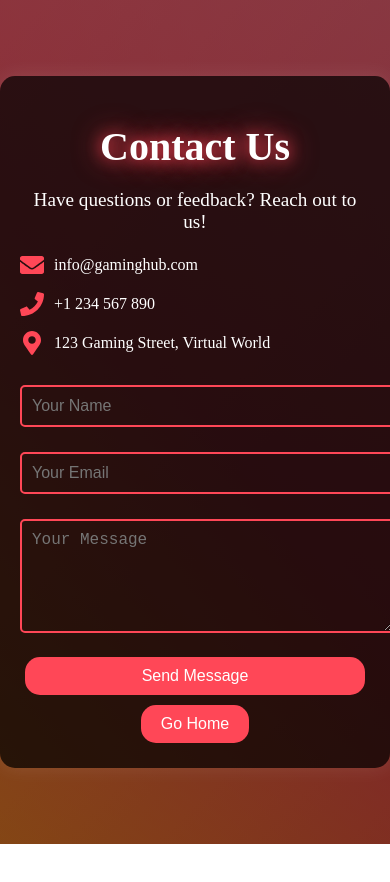
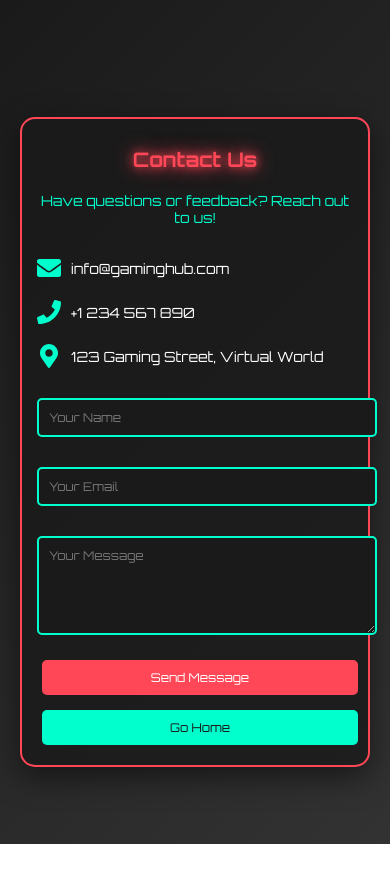
Before and after one commit to dpeyupkaya/react-gaming, a React (Vite) app in the folder games/: page /contact in a window 390 px wide. Shown: the top 882 px of the page. Built offline with nearby package versions, Linux system fonts and the light colour scheme.

Commit message:
refactor: clean up CSS styles and improve responsiveness for login and register components

```diff
--- a/games/src/components/auth/login/Login.css
+++ b/games/src/components/auth/login/Login.css
@@ -3,7 +3,6 @@
   justify-content: center;
   align-items: center;
   height: 100vh;
-
   background-color: #000000; /* Siyah arka plan */
   overflow: hidden;
   position: relative;
@@ -33,7 +32,7 @@
 .login-box {
   background: linear-gradient(135deg, #1a1a1a6b, #333333); /* Gradient arka plan */
   padding: 40px;
- margin-right: 600px;
+  margin-right: 600px;
   border-radius: 15px;
   box-shadow: 0 10px 30px rgba(0, 0, 0, 0.5);
   border: 2px solid #ff4757; /* Kırmızı çerçeve */
@@ -77,7 +76,7 @@
 /* Şifre göster/gizle butonu */
 .password {
   position: absolute;
-  left  : 300px ;
+  left: 300px;
   margin-top: auto;
   top: 50%;
   transform: translateY(-50%);
@@ -86,9 +85,7 @@
   color: #ffffff; /* Neon yeşil renk */
   cursor: pointer;
   font-size: 20px;
-
 }
-
 
 /* Butonlar */
 .login-button,
@@ -113,6 +110,7 @@
   background-color: #1aff00; /* Hover rengi */
   transform: translateY(-3px);
 }
+
 .secondary-link {
   color: #00ffcc; /* Neon yeşil renk */
   text-decoration: none; /* Alt çizgiyi kaldır */
@@ -126,7 +124,8 @@
 .secondary-link:hover {
   color: #ff4757; /* Hover rengi */
 }
-.register-text{
+
+.register-text {
   color: #2fff00; /* Neon yeşil renk */
   text-decoration: none; /* Alt çizgiyi kaldır */
   font-family: "Orbitron", sans-serif; /* Gaming font */
@@ -149,9 +148,22 @@
   }
 }
 
-/* Responsive tasarım */
+/* Responsive Tasarım */
+@media (max-width: 1200px) {
+  .login-box {
+    margin-right: 400px;
+  }
+}
+
+@media (max-width: 992px) {
+  .login-box {
+    margin-right: 200px;
+  }
+}
+
 @media (max-width: 768px) {
   .login-box {
+    margin-right: 100px;
     padding: 20px;
     width: 90%;
   }
@@ -168,4 +180,56 @@
   .secondary-button {
     font-size: 14px;
   }
+
+  .password {
+    left: 250px;
+  }
 }
+
+@media (max-width: 576px) {
+  .login-box {
+    margin-right: 50px;
+    padding: 15px;
+  }
+
+  .login-box h1 {
+    font-size: 20px;
+  }
+
+  .input-group input {
+    font-size: 12px;
+  }
+
+  .login-button,
+  .secondary-button {
+    font-size: 12px;
+  }
+
+  .password {
+    left: 200px;
+  }
+}
+
+@media (max-width: 400px) {
+  .login-box {
+    margin-right: 20px;
+    padding: 10px;
+  }
+
+  .login-box h1 {
+    font-size: 18px;
+  }
+
+  .input-group input {
+    font-size: 10px;
+  }
+
+  .login-button,
+  .secondary-button {
+    font-size: 10px;
+  }
+
+  .password {
+    left: 150px;
+  }
+}
--- a/games/src/components/auth/register/Register.css
+++ b/games/src/components/auth/register/Register.css
@@ -4,7 +4,6 @@
   justify-content: center;
   align-items: center;
   height: 100vh;
-
   background-color: #000000; /* Siyah arka plan */
   overflow: hidden;
   position: relative;
@@ -35,7 +34,7 @@
 .register-box {
   background: linear-gradient(135deg, #1a1a1a6b, #333333); /* Gradient arka plan */
   padding: 40px;
- margin-left: 600px;
+  margin-left: 600px;
   border-radius: 15px;
   box-shadow: 0 10px 30px rgba(0, 0, 0, 0.5);
   border: 2px solid #ff4757; /* Kırmızı çerçeve */
@@ -80,8 +79,7 @@
 .password-toggle {
   position: absolute;
   right: 10px; /* Inputun sağ tarafına yerleştir */
-  top: 50%;
-
+  bottom: -10px;
   transform: translateY(-50%); /* Dikeyde ortala */
   background: none;
   border: none;
@@ -117,22 +115,26 @@
   color: #ffffff;
 }
 
-.register-button:hover{
+.register-button:hover {
   background-color: #f2ff00; /* Neon yeşil arka plan */
   color: #1a1a1a;
 }
+
 .secondary-button {
   background-color: #00ffcc; /* Neon yeşil arka plan */
   color: #1a1a1a;
 }
-.login-text{color: #2fff00; /* Neon yeşil renk */
+
+.login-text {
+  color: #2fff00; /* Neon yeşil renk */
   text-decoration: none; /* Alt çizgiyi kaldır */
   font-family: "Orbitron", sans-serif; /* Gaming font */
   gap: 10px;
   font-size: 16px;
   margin: 10px 0;
   cursor: pointer;
-  transition: color 0.3s ease;}
+  transition: color 0.3s ease;
+}
 
 /* Animasyonlar */
 @keyframes fadeIn {
@@ -146,9 +148,22 @@
   }
 }
 
-/* Responsive tasarım */
+/* Responsive Tasarım */
+@media (max-width: 1200px) {
+  .register-box {
+    margin-left: 400px;
+  }
+}
+
+@media (max-width: 992px) {
+  .register-box {
+    margin-left: 200px;
+  }
+}
+
 @media (max-width: 768px) {
   .register-box {
+    margin-left: 100px;
     padding: 20px;
     width: 90%;
   }
@@ -165,4 +180,59 @@
   .secondary-button {
     font-size: 14px;
   }
+
+  .password-toggle {
+    right: 5px;
+    font-size: 18px;
+  }
 }
+
+@media (max-width: 576px) {
+  .register-box {
+    margin-left: 50px;
+    padding: 15px;
+  }
+
+  .register-box h1 {
+    font-size: 20px;
+  }
+
+  .input-group input {
+    font-size: 12px;
+  }
+
+  .register-button,
+  .secondary-button {
+    font-size: 12px;
+  }
+
+  .password-toggle {
+    right: 5px;
+    font-size: 16px;
+  }
+}
+
+@media (max-width: 400px) {
+  .register-box {
+    margin-left: 20px;
+    padding: 10px;
+  }
+
+  .register-box h1 {
+    font-size: 18px;
+  }
+
+  .input-group input {
+    font-size: 10px;
+  }
+
+  .register-button,
+  .secondary-button {
+    font-size: 10px;
+  }
+
+  .password-toggle {
+    right: 5px;
+    font-size: 14px;
+  }
+}
--- a/games/src/components/contact/Contact.css
+++ b/games/src/components/contact/Contact.css
@@ -1,89 +1,48 @@
-/* Ana container */
+
+/* Temel stil ayarları */
 .contact-container {
-    position: relative;
-    width: 100%;
-    min-height: 100vh; /* Tam ekran yükseklik */
   display: flex;
+  width: auto;
   justify-content: center;
   align-items: center;
-    background: linear-gradient(135deg, #1a1a1a, #000000); /* Koyu gradient arka plan */
-    color: white;
-    overflow: hidden; /* Taşan içeriği gizle */
+  min-height: 100vh;
+  background: linear-gradient(135deg, #1a1a1a, #333333); /* Gradient arka plan */
+  color: #ffffff;
+  overflow-y: hidden;
+  font-family: "Orbitron", sans-serif; /* Gaming font */
+  padding: 20px;
+
 }
 
-  /* Arka plan animasyonu (renk geçişleri) */
-  .contact-container::before {
-    content: "";
-    position: absolute;
-    top: 0;
-    left: 0;
+.contact-content {
+  background: rgba(26, 26, 26, 0.8); /* Yarı saydam arka plan */
+  padding: 40px;
+  border-radius: 15px;
+  box-shadow: 0 10px 30px rgba(0, 0, 0, 0.5);
+  border: 2px solid #ff4757; /* Kırmızı çerçeve */
+  text-align: center;
+  max-width: 600px;
   width: 100%;
-    height: 100%;
-    background: linear-gradient(
-      45deg,
-      #ff4757,
-      #ff6b81,
-      #ffa502,
-      #ff4757,
-      #ff6b81,
-      #ffa502
-    );
-    background-size: 400% 400%; /* Gradient boyutunu büyüt */
-    animation: gradientAnimation 10s ease infinite; /* Gradient animasyonu */
-    z-index: 1; /* Arka plana yerleştir */
-    opacity: 0.5; /* Opaklık */
-  }
-
-  @keyframes gradientAnimation {
-    0% {
-      background-position: 0% 50%;
-    }
-    50% {
-      background-position: 100% 50%;
-    }
-    100% {
-      background-position: 0% 50%;
-    }
-  }
-
-  /* İletişim içeriği */
-  .contact-content {
-    position: relative;
-    z-index: 2; /* İçeriği ön plana getir */
-    width: 100%;
-    max-width: 600px;
-    text-align: center;
-    padding: 20px;
-    background: rgba(0, 0, 0, 0.7); /* Yarı saydam koyu arka plan */
-    border-radius: 15px;
-    box-shadow: 0 0 20px rgba(255, 255, 255, 0.1); /* Hafif parlaklık efekti */
 }
 
 .contact-content h1 {
-    font-size: 2.5rem;
-    margin-bottom: 10px;
-    animation: glow 2s infinite alternate; /* Başlık parlaklık animasyonu */
-  }
-
-  @keyframes glow {
-    0% {
-      text-shadow: 0 0 5px rgba(255, 71, 87, 0.7), 0 0 10px rgba(255, 71, 87, 0.7);
-    }
-    100% {
-      text-shadow: 0 0 15px rgba(255, 71, 87, 0.9), 0 0 30px rgba(255, 71, 87, 0.9);
-    }
+  font-size: 32px;
+  color: #ff4757; /* Kırmızı renk */
+  margin-bottom: 20px;
+  text-shadow: 0 0 10px #ff4757, 0 0 20px #ff4757; /* Neon efekti */
 }
 
 .contact-content p {
-    font-size: 1.2rem;
-    margin-bottom: 20px;
+  font-size: 18px;
+  margin-bottom: 30px;
+  color: #00ffcc; /* Neon yeşil renk */
 }
 
 /* İletişim bilgileri */
 .contact-info {
   display: flex;
   flex-direction: column;
-    gap: 15px;
+  gap: 20px;
   margin-bottom: 30px;
 }
 
@@ -94,73 +53,140 @@
 }
 
 .info-icon {
-    font-size: 1.5rem;
-    color: #ff4757; /* Kırmızı renk */
+  color: #00ffcc; /* Neon yeşil renk */
+  font-size: 24px;
+}
+
+.info-item span {
+  font-size: 18px;
+  color: #ffffff;
 }
 
 /* İletişim formu */
 .contact-form {
   display: flex;
   flex-direction: column;
-    gap: 15px;
+  gap: 20px;
+}
+
+.form-group {
+  display: flex;
+  flex-direction: column;
+  gap: 10px;
 }
 
 .form-group input,
 .form-group textarea {
   width: 100%;
   padding: 10px;
-    border: 2px solid #ff4757; /* Kırmızı çerçeve */
+  border: 2px solid #00ffcc; /* Neon yeşil çerçeve */
   border-radius: 5px;
-    background: transparent;
-    color: white;
-    font-size: 1rem;
+  background-color: #1a1a1a;
+  color: #ffffff;
+  font-family: "Orbitron", sans-serif; /* Gaming font */
+  font-size: 16px;
   outline: none;
   transition: border-color 0.3s ease;
 }
 
 .form-group input:focus,
 .form-group textarea:focus {
-    border-color: #ff6b81; /* Odaklandığında çerçeve rengi */
-    animation: inputGlow 1.5s infinite alternate; /* Input parlaklık animasyonu */
+  border-color: #ff4757; /* Odaklandığında kırmızı çerçeve */
 }
 
-  @keyframes inputGlow {
-    0% {
-      box-shadow: 0 0 5px rgba(255, 71, 87, 0.7), 0 0 10px rgba(255, 71, 87, 0.7);
-    }
-    100% {
-      box-shadow: 0 0 15px rgba(255, 71, 87, 0.9), 0 0 30px rgba(255, 71, 87, 0.9);
-    }
+.form-group textarea {
+  resize: vertical; /* Dikey boyutta yeniden boyutlandırma */
 }
 
-  /* Gönder butonu */
-  .submit-button {
-    padding: 10px 20px;
-    font-size: 1rem;
-    color: white;
-    background-color: #ff4757; /* Kırmızı arka plan */
+/* Butonlar */
+.submit-button,
+.home-button {
+  width: 100%;
+  padding: 10px;
   border: none;
-    border-radius: 15px;
+  border-radius: 5px;
+  font-family: "Orbitron", sans-serif; /* Gaming font */
+  font-size: 16px;
   cursor: pointer;
   transition: background-color 0.3s ease, transform 0.3s ease;
 }
 
+.submit-button {
+  background-color: #ff4757; /* Kırmızı arka plan */
+  color: #ffffff;
+}
+
 .submit-button:hover {
-    background-color: #ff6b81; /* Fare üzerine gelindiğinde renk değişimi */
-    transform: scale(1.05); /* Hafif büyütme efekti */
+  background-color: #f2ff00; /* Hover rengi */
+  color: #1a1a1a;
+  transform: translateY(-3px);
 }
-  .home-button{
-    padding: 10px 20px;
-    font-size: 1rem;
-    color: white;
-    background-color: #ff4757; /* Kırmızı arka plan */
-    border: none;
 
-    border-radius: 15px;
-    cursor: pointer;
-    transition: background-color 0.3s ease, transform 0.3s ease;
+.home-button {
+  background-color: #00ffcc; /* Neon yeşil arka plan */
+  color: #1a1a1a;
+  margin-top: 10px;
 }
-  .home-button:hover{    background-color: #ff6b81; /* Fare üzerine gelindiğinde renk değişimi */
-    transform: scale(1.05); /* Hafif büyütme efekti */
 
+.home-button:hover {
+  background-color: #ff4757; /* Hover rengi */
+  color: #ffffff;
+  transform: translateY(-3px);
 }
+
+/* Responsive Tasarım */
+@media (max-width: 768px) {
+  .contact-content {
+    padding: 20px;
+  }
+
+  .contact-content h1 {
+    font-size: 24px;
+  }
+
+  .contact-content p {
+    font-size: 16px;
+  }
+
+  .info-item span {
+    font-size: 16px;
+  }
+
+  .form-group input,
+  .form-group textarea {
+    font-size: 14px;
+  }
+
+  .submit-button,
+  .home-button {
+    font-size: 14px;
+  }
+}
+
+@media (max-width: 576px) {
+  .contact-content {
+    padding: 15px;
+  }
+
+  .contact-content h1 {
+    font-size: 20px;
+  }
+
+  .contact-content p {
+    font-size: 14px;
+  }
+
+  .info-item span {
+    font-size: 14px;
+  }
+
+  .form-group input,
+  .form-group textarea {
+    font-size: 12px;
+  }
+
+  .submit-button,
+  .home-button {
+    font-size: 12px;
+  }
+}
--- a/games/src/components/contact/Contact.jsx
+++ b/games/src/components/contact/Contact.jsx
@@ -1,7 +1,7 @@
 import React from "react";
 import { FaEnvelope, FaPhone, FaMapMarkerAlt } from "react-icons/fa";
 import "./Contact.css";
-import Home from "../../Home";
+
 import { Navigate, useNavigate } from "react-router-dom";
 
 
@@ -45,8 +45,7 @@ export const Contact = () => {
           <button type="submit" className="submit-button">
             Send Message
           </button>
-
-        </form>
+          </form>
         <button className="home-button" onClick={()=> navigate ("/")}>Go Home</button>
       </div>
     </div>
```
Lines whose indentation alone changed are shown as unchanged.
